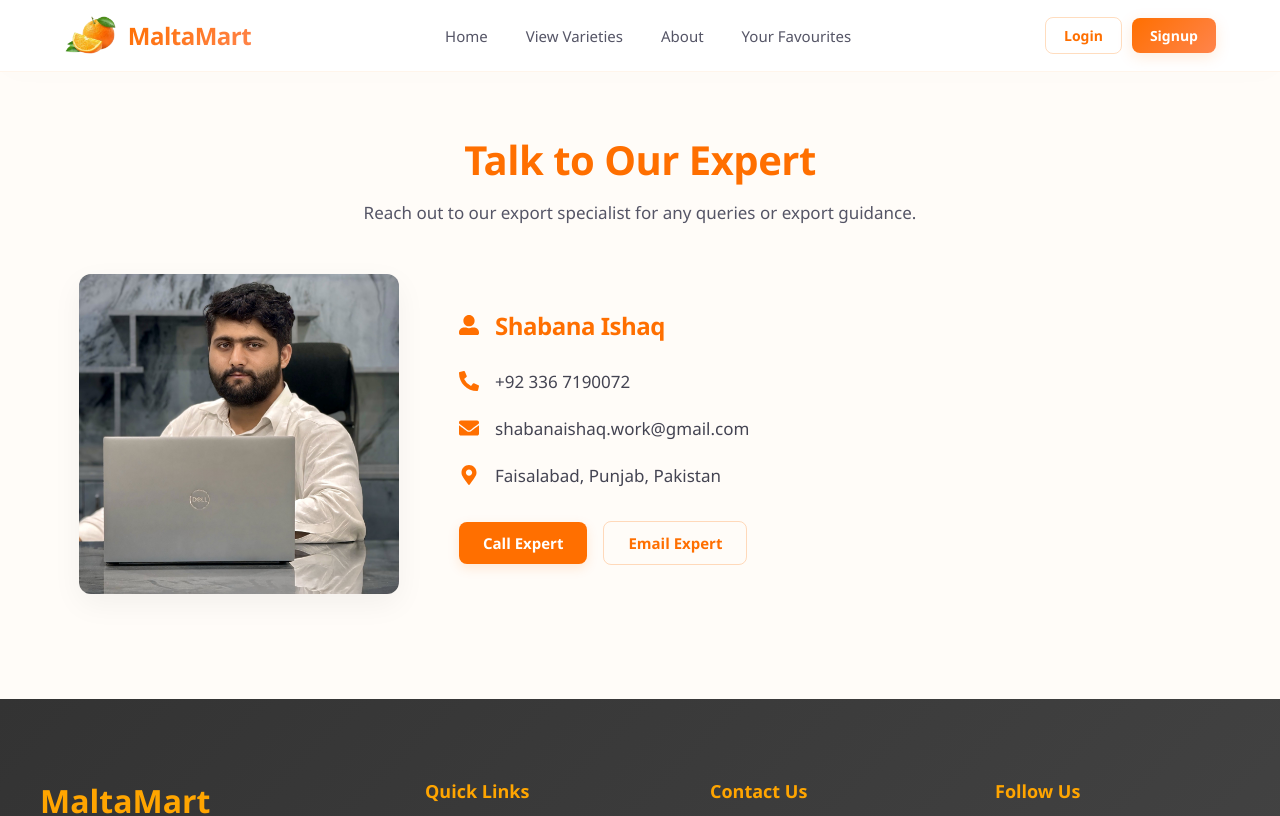
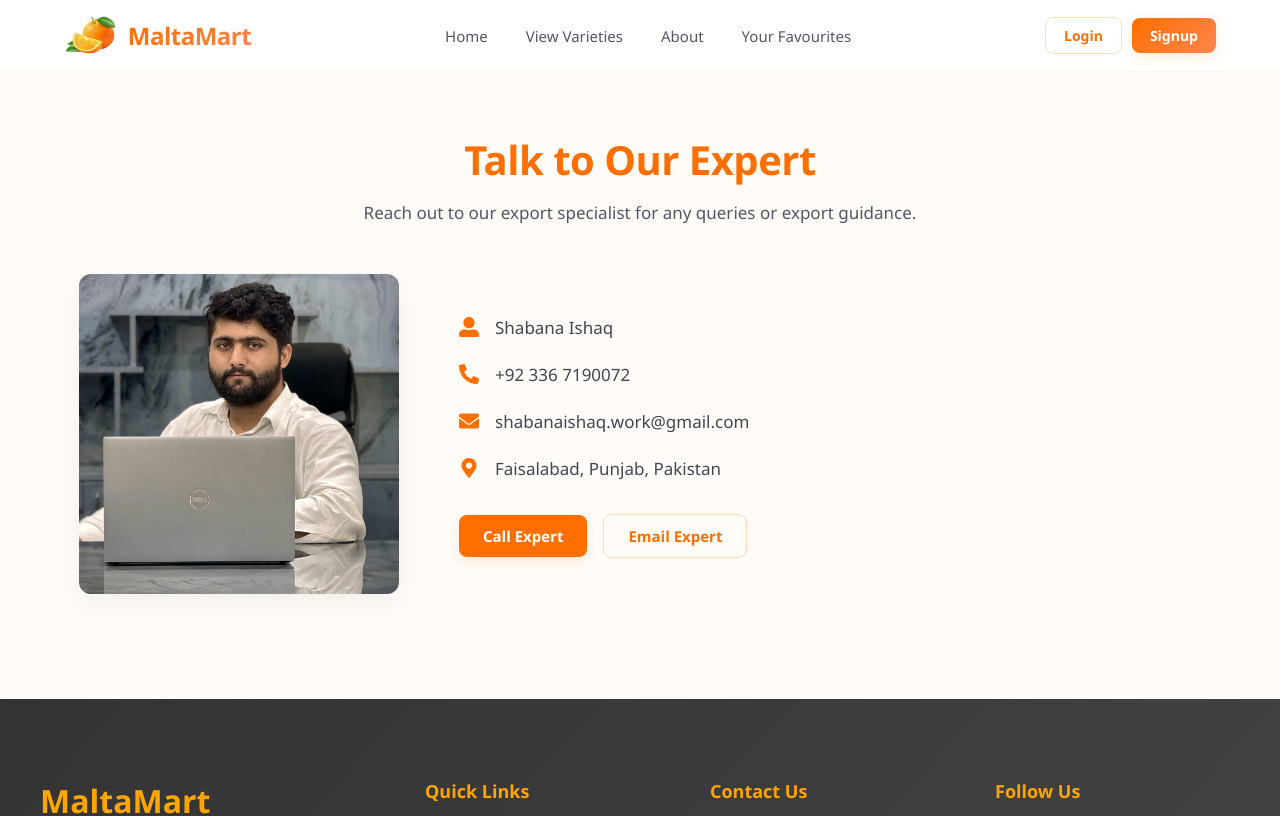
Before and after one commit to mgulabyar/maltamart-frontend, a React (Create React App) app: page /contact in a window 1280 px wide. Shown: the top 816 px of the page. Built offline with nearby package versions, Linux system fonts and the light colour scheme.

Commit message:
style: fix expert name styling to match contact details layout

```diff
--- a/src/pages/Contact/ContactPage.css
+++ b/src/pages/Contact/ContactPage.css
@@ -103,15 +103,17 @@
   display: flex;
   align-items: center;
   gap: 16px;
-  margin-bottom: 4px;
+  font-size: 17px;
+  color: #444452;
 }
 
 .expert-name {
-  font-size: 24px;
-  font-weight: 700;
-  color: var(--primary-orange);
-  letter-spacing: -0.5px;
+  font-size: 17px;
+  font-weight: 500;
+  color: #444452;
+  letter-spacing: normal;
 }
+
 
 .contact-details div a {
   color: #444452;
```
